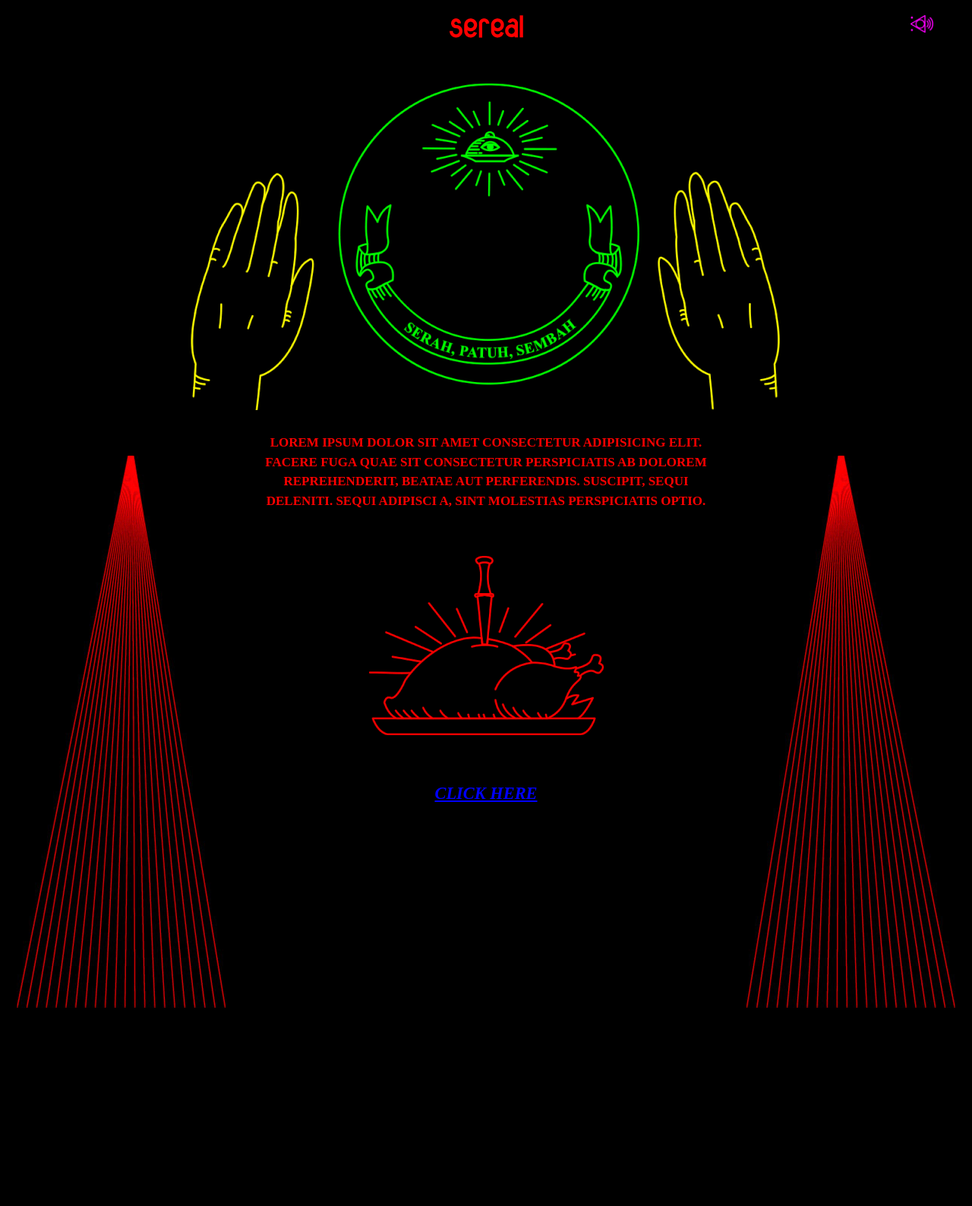
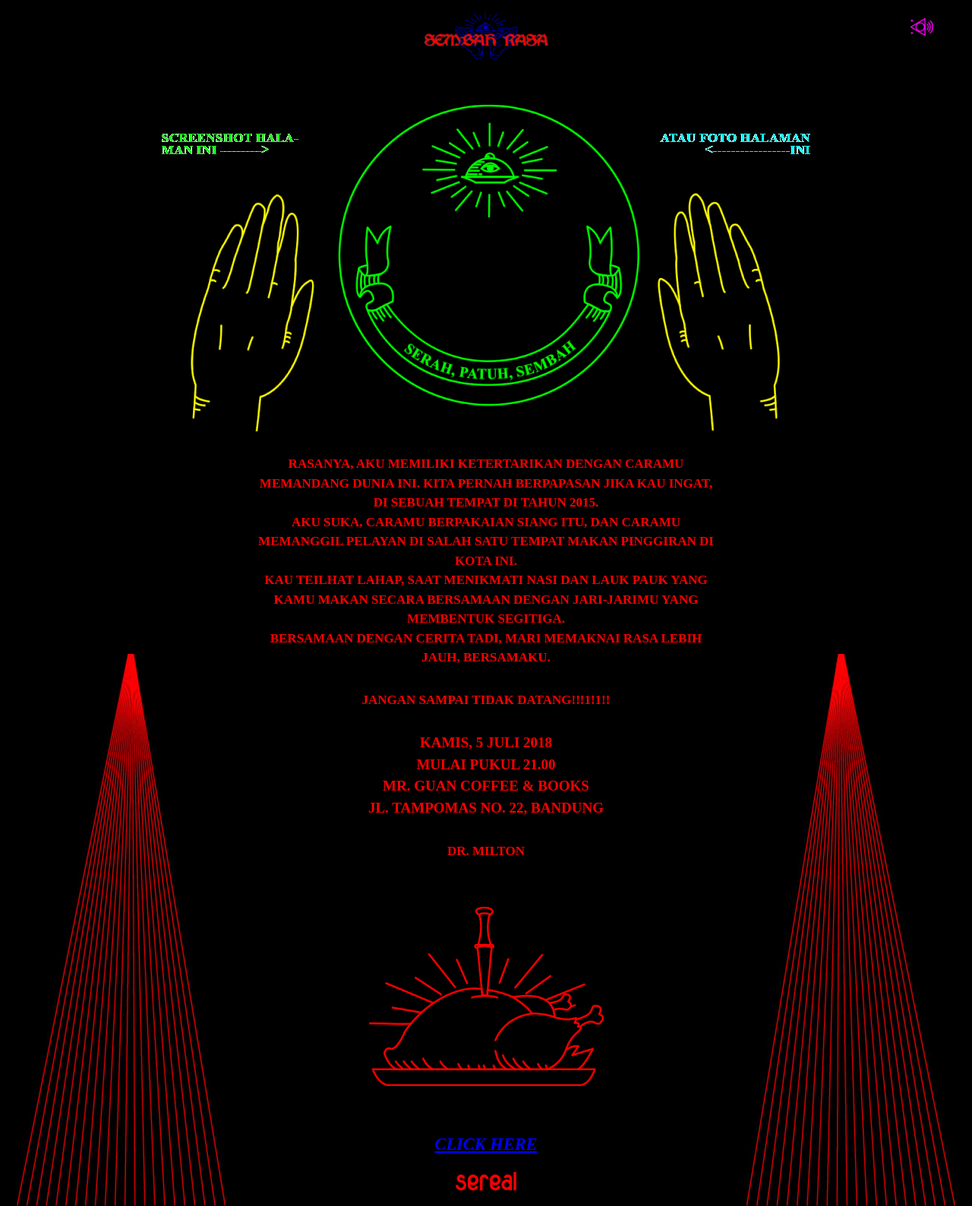
Before and after one commit to Sereal-ID/sembahrasa, a CodeIgniter app: page /sembahrasa-php/index.php/welcome/reception in a window 1280 px wide. Shown: the whole page at 76% size. Before the commit the page ends 1327 px from the top, so only its background shows below. Run offline with CodeIgniter, Linux system fonts and the light colour scheme; data that the repository does not hold is empty.

Commit message:
deploy new assets

```diff
--- a/application/views/reception.php
+++ b/application/views/reception.php
@@ -2,12 +2,16 @@
 defined('BASEPATH') OR exit('No direct script access allowed');
 ?>
 
+    <a href="<?= site_url() ?>">
+        <img src="<?= base_url('assets/img/logo_komplit_resize.png') ?>" alt="" class="mx-auto" style="display: block; margin-top: 15px;">
+    </a>
     <audio src="<?= base_url('assets/audio/sembah.mp3') ?>" id="audioPlayer" autoplay loop></audio>
     <img src="<?= base_url('assets/img/sound_on.png') ?>" alt="" id="audioControl">
-    <img src="<?= base_url('assets/img/sereal_logo.png') ?>" alt="" class="mx-auto" style="display: block; margin-top: 20px;">
     <div class="container-fluid">
         <div class="row">
-            <div class="col-lg-10 offset-lg-1 col-md-12" style="text-align: center;">
+            <div class="col-xl-8 offset-xl-2 col-lg-10 offset-lg-1 col-md-12" style="text-align: center;">
+                <img src="<?= base_url('assets/img/gif_tulisan1.gif') ?>" alt="" class="img-fluid" style="display: block; position: absolute; left: 0; top: 20%;">
+                <img src="<?= base_url('assets/img/gif_tulisan2.gif') ?>" alt="" class="img-fluid" style="display: block; position: absolute; right: 0; top: 20%;">
                 <div class="absolute-container">
                     <h1 class="display-code"><?= $code['code'] ?></h1>
                 </div>
@@ -15,15 +19,30 @@ defined('BASEPATH') OR exit('No direct script access allowed');
             </div>
         </div>
         <div class="row">
-            <div class="col-lg-3 d-none d-lg-block d-xl-block">
+            <div class="col-lg-3 d-none d-lg-block d-xl-block align-self-end">
                 <img src="<?= base_url('assets/img/gif_cahaya_1.gif') ?>" alt="" class="img-fluid mx-auto" style="margin-top: 60px; display: block;">
             </div>
             <div class="col-lg-6 col-md-12" style="text-align: center">
-                <p class="description">Lorem ipsum dolor sit amet consectetur adipisicing elit. Facere fuga quae sit consectetur perspiciatis ab dolorem reprehenderit, beatae aut perferendis. Suscipit, sequi deleniti. Sequi adipisci a, sint molestias perspiciatis optio.</p>
+                <p class="description">
+                    Rasanya, Aku memiliki ketertarikan dengan caramu memandang dunia ini. Kita pernah berpapasan jika kau ingat, di sebuah tempat di tahun 2015. <br>
+                    Aku suka, caramu berpakaian siang itu, dan caramu memanggil pelayan di salah satu tempat makan pinggiran di kota ini. <br>
+                    Kau teilhat lahap, saat menikmati nasi dan lauk pauk yang kamu makan secara bersamaan dengan Jari-jarimu yang membentuk segitiga. <br>
+                    Bersamaan dengan cerita tadi, mari memaknai rasa lebih jauh, bersamaku.
+                </p>
+                <p class="description">JANGAN SAMPAI TIDAK DATANG!!!1!1!!</p>
+                <p class="description" style="font-size: 19px;">
+                    Kamis, 5 Juli 2018<br>
+                    Mulai pukul 21.00<br>
+                    Mr. Guan Coffee & Books<br>
+                    Jl. Tampomas No. 22, Bandung
+                </p>
+                <p class="description">Dr. Milton</p>
                 <img src="<?= base_url('assets/img/ayam.gif') ?>" alt="" class="img-fluid mx-auto" style="display: block; margin-top: 60px; margin-bottom: 60px;">
                 <a href="" id="errorClick" class="main-link">CLICK HERE</a>
+
+                <img src="<?= base_url('assets/img/sereal_logo.png') ?>" alt="" class="mx-auto" style="display: block; margin-top: 20px; margin-bottom: 20px; width: 80px;">
             </div>
-            <div class="col-lg-3 d-none d-lg-block d-xl-block">
+            <div class="col-lg-3 d-none d-lg-block d-xl-block align-self-end">
                 <img src="<?= base_url('assets/img/gif_cahaya_2.gif') ?>" alt="" class="img-fluid mx-auto" style="margin-top: 60px; display: block;">
             </div>
         </div>
--- a/assets/css/style.css
+++ b/assets/css/style.css
@@ -1,3 +1,7 @@
+html, body {
+    height: 100%;
+}
+
 body {
     background-color: black;
     font-family: 'Times New Roman', Times, serif;
@@ -129,6 +133,7 @@ input {
 #audioControl {
     position: absolute;
     right: 4%;
+    top: 3%;
     width: 30px;
     z-index: 99;
 }
```
Also changed, not shown: application/views/video.php (+7 -3 lines), application/views/welcome.php (+5 -5 lines), assets/img/gif_tulisan1.gif (added), assets/img/gif_tulisan2.gif (added), assets/img/logo_komplit_resize.png (added).
